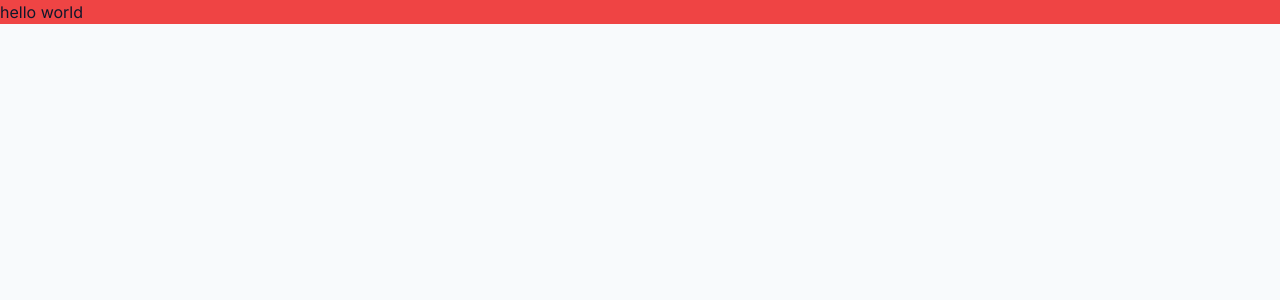
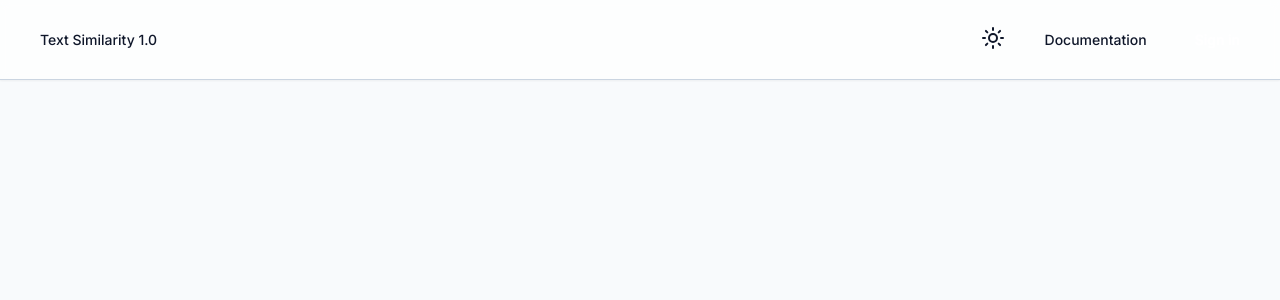
Before and after one commit to MineiToshio/Similarity-API, a Next.js app: page / in a window 1280 px wide. Shown: the top 300 px of the page. Built offline with nearby package versions, Linux system fonts and the light colour scheme; no server answers.

Commit message:
feat: implemented navbar

```diff
--- a/src/app/layout.tsx
+++ b/src/app/layout.tsx
@@ -2,6 +2,8 @@ import "@/styles/globals.css";
 import { Inter } from "next/font/google";
 import { cn } from "@/lib/utils";
 import Providers from "@/components/ui/Providers";
+import Navbar from "@/components/Navbar";
+import { Toaster } from "@/components/ui/Toast";
 
 const inter = Inter({ subsets: ["latin"] });
 
@@ -16,7 +18,12 @@ export default function RootLayout({
       className={cn("bg-white text-slate-900 antialiased", inter.className)}
     >
       <body className="min-h-screen bg-slate-50 dark:bg-slate-900 antialiased">
-        <Providers>{children}</Providers>
+        <Providers>
+          {children}
+          <Toaster position="bottom-right" />
+          {/* @ts-expect-error Server Component */}
+          <Navbar />
+        </Providers>
 
         {/* Allow for more height on mobile devices */}
         <div className="h-40 md:hidden" />
--- a/src/app/page.tsx
+++ b/src/app/page.tsx
@@ -1,8 +1,3 @@
-import Image from 'next/image'
-import styles from './page.module.css'
-
 export default function Home() {
-  return (
-    <main className='bg-red-500'>hello world</main>
-  )
+  return <main></main>;
 }
--- /dev/null
+++ b/src/components/Navbar.tsx
@@ -0,0 +1,48 @@
+import { getServerSession } from "next-auth";
+import Link from "next/link";
+import { FC } from "react";
+import { buttonVariants } from "@/ui/Button";
+import SignInButton from "@/components/SignInButton";
+import SignOutButton from "@/components/SignOutButton";
+import ThemeToggle from "@/components/ThemeToggle";
+
+const Navbar = async () => {
+  const session = await getServerSession();
+  return (
+    <div className="fixed backdrop-blur-sm bg-white/75 dark:bg-slate-900 z-50 top-0 left-0 right-0 h-20 border-b border-slate-300 dark:border-slate-300 shadow-sm flex items-center justify-between">
+      <div className="container max-w-7xl mx-auto w-full flex justify-between items-center">
+        <Link href="/" className={buttonVariants({ variant: "link" })}>
+          Text Similarity 1.0
+        </Link>
+
+        <div className="md:hidden">
+          <ThemeToggle />
+        </div>
+
+        <div className="hidden md:flex gap-4">
+          <ThemeToggle />
+          <Link
+            href="/documentation"
+            className={buttonVariants({ variant: "ghost" })}
+          >
+            Documentation
+          </Link>
+
+          {session ? (
+            <>
+              <Link
+                className={buttonVariants({ variant: "ghost" })}
+                href="/dashboard"
+              ></Link>
+              <SignOutButton />
+            </>
+          ) : (
+            <SignInButton />
+          )}
+        </div>
+      </div>
+    </div>
+  );
+};
+
+export default Navbar;
```
